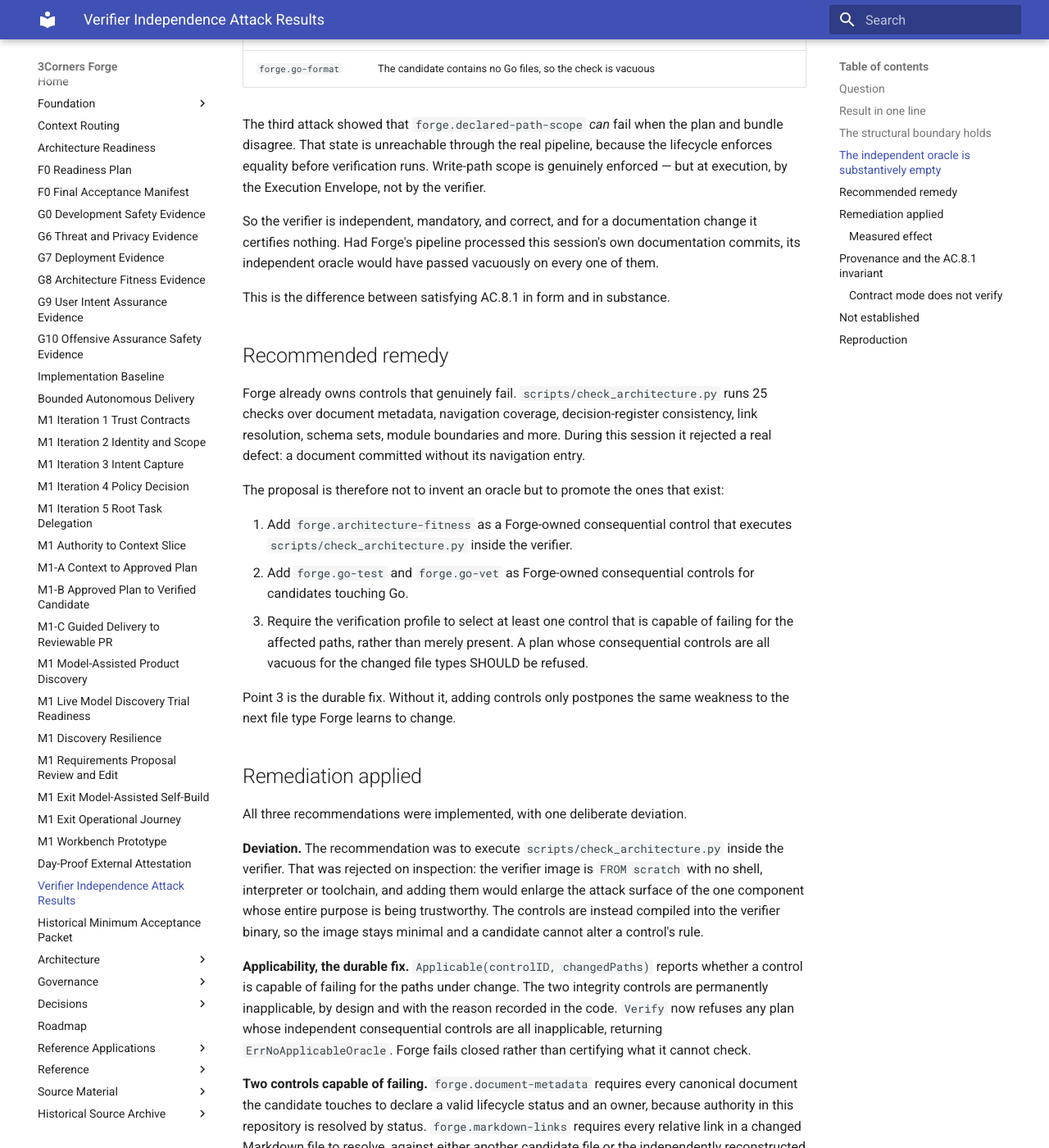
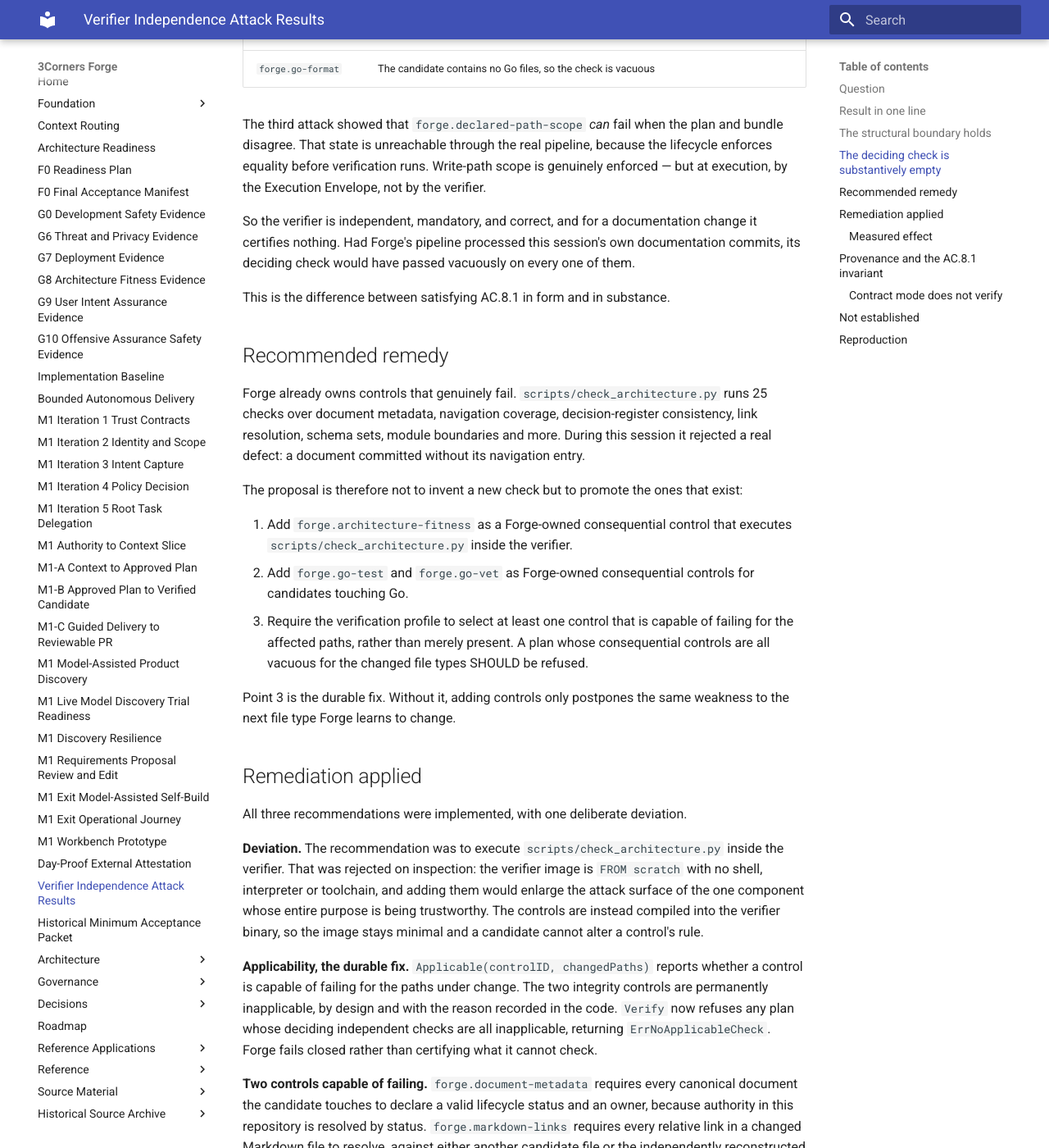
Before and after one commit to 3Corners-Labs/Forge, an MkDocs documentation site: the page built from docs/governance/verifier-independence-evidence.md, in a window 1280 px wide and 1400 px high, scrolled down 1644 px. Shown: the whole window at 82% size. Built offline with MkDocs 1.6.1 and Material for MkDocs 9.7.7, drawn with Linux system fonts in a browser that asks for light colours; some of the changed text lies outside the part shown.

Commit message:
refactor(verification): retire the "oracle" coinage where Forge invented it
Sijbren challenged the term: an oracle is all-knowing, and what Forge has is a
handful of bounded checks that can each fail. The word flattered a mechanism
that this same session found to be empty, which is how oversized vocabulary
hides a missing thing.

The audit separated two words that happen to be spelled the same.

"Test oracle" is a real term of art. The journey schema uses it as an enum of
deterministic, reference, statistical, human, and semantic-supporting, which is
exactly what the testing literature means. The autonomy grant uses
accepted-outcome-or-oracle-change as a mandatory human gate identifier. Both
are closed contracts and both are left alone; renaming them would cost a
schema version and an ADR for a wording preference, which is the mistake
ADR-0025 had to repair earlier today.

"Independent consequential oracle" was Forge's own coinage and says less than
the three fields it summarises. Renamed to "deciding independent check" in the
code and comments, in the error and test names, and in the documents written
this session. Accepted ADRs keep their original wording; they are records, not
drafts.

Glossary gains both terms so the distinction survives and the historical
phrase stays readable.

Co-Authored-By: Claude Opus 4.8 <noreply@anthropic.com>

```diff
--- a/docs/governance/verifier-independence-evidence.md
+++ b/docs/governance/verifier-independence-evidence.md
@@ -10,7 +10,7 @@ OWASP AISVS 1.0 Appendix C, requirement AC.8.1, states that agents cannot
 approve, merge, sign, or deploy artifacts that they themselves generated. Market
 research found no shipped agent product enforcing this structurally.
 
-Forge claims a mandatory independent consequential oracle. This exercise
+Forge claims a mandatory deciding independent check. This exercise
 attacks that claim rather than restating it.
 
 ## Result in one line
@@ -31,8 +31,7 @@ pipeline so the contract layer had to defend itself.
 
 Two independent enforcement points, not one:
 
-- `BindPlan` refuses to construct a plan lacking an independent consequential
-  control.
+- `BindPlan` refuses to construct a plan lacking a deciding independent check.
 - `BindResult` refuses to mark a result `passed` unless some finding is
   consequential, not candidate-owned, and passed.
 
@@ -41,7 +40,7 @@ verifier rejects control identifiers it does not implement. This is stronger
 than any of the eight agent products surveyed, none of which enforce
 generator/verifier separation at all.
 
-## The independent oracle is substantively empty
+## The deciding check is substantively empty
 
 Forge implements exactly three Forge-owned controls:
 `forge.candidate-integrity`, `forge.declared-path-scope`, `forge.go-format`.
@@ -64,7 +63,7 @@ by the verifier.
 
 So the verifier is independent, mandatory, and correct, and for a documentation
 change it certifies nothing. Had Forge's pipeline processed this session's own
-documentation commits, its independent oracle would have passed vacuously on
+documentation commits, its deciding check would have passed vacuously on
 every one of them.
 
 This is the difference between satisfying AC.8.1 in form and in substance.
@@ -77,8 +76,8 @@ consistency, link resolution, schema sets, module boundaries and more. During
 this session it rejected a real defect: a document committed without its
 navigation entry.
 
-The proposal is therefore not to invent an oracle but to promote the ones that
-exist:
+The proposal is therefore not to invent a new check but to promote the ones
+that exist:
 
 1. Add `forge.architecture-fitness` as a Forge-owned consequential control that
    executes `scripts/check_architecture.py` inside the verifier.
@@ -106,8 +105,8 @@ image stays minimal and a candidate cannot alter a control's rule.
 **Applicability, the durable fix.** `Applicable(controlID, changedPaths)` reports
 whether a control is capable of failing for the paths under change. The two
 integrity controls are permanently inapplicable, by design and with the reason
-recorded in the code. `Verify` now refuses any plan whose independent
-consequential controls are all inapplicable, returning `ErrNoApplicableOracle`.
+recorded in the code. `Verify` now refuses any plan whose deciding
+independent checks are all inapplicable, returning `ErrNoApplicableCheck`.
 Forge fails closed rather than certifying what it cannot check.
 
 **Two controls capable of failing.** `forge.document-metadata` requires every
@@ -150,8 +149,8 @@ identity. `Result.Validate` refuses any result whose verifier is the producing
 principal.
 
 The rule lives in the contract rather than in a control, because a profile can
-omit a control but cannot omit an invariant. This mirrors how the independent
-oracle rule is already enforced.
+omit a control but cannot omit an invariant. This mirrors how the deciding-check
+rule is already enforced.
 
 **The invariant is dormant today, and that is stated rather than disguised.**
 Forge's verifier is deterministic and therefore never the producing principal,
```
Also changed, not shown: other parts of docs/governance/verifier-independence-evidence.md (+1 -1 lines), docs/decisions/0025-versioned-verification-contracts-v2.md (+1 -1 lines), docs/reference/glossary.md (+2 -0 lines), 4 other files.
